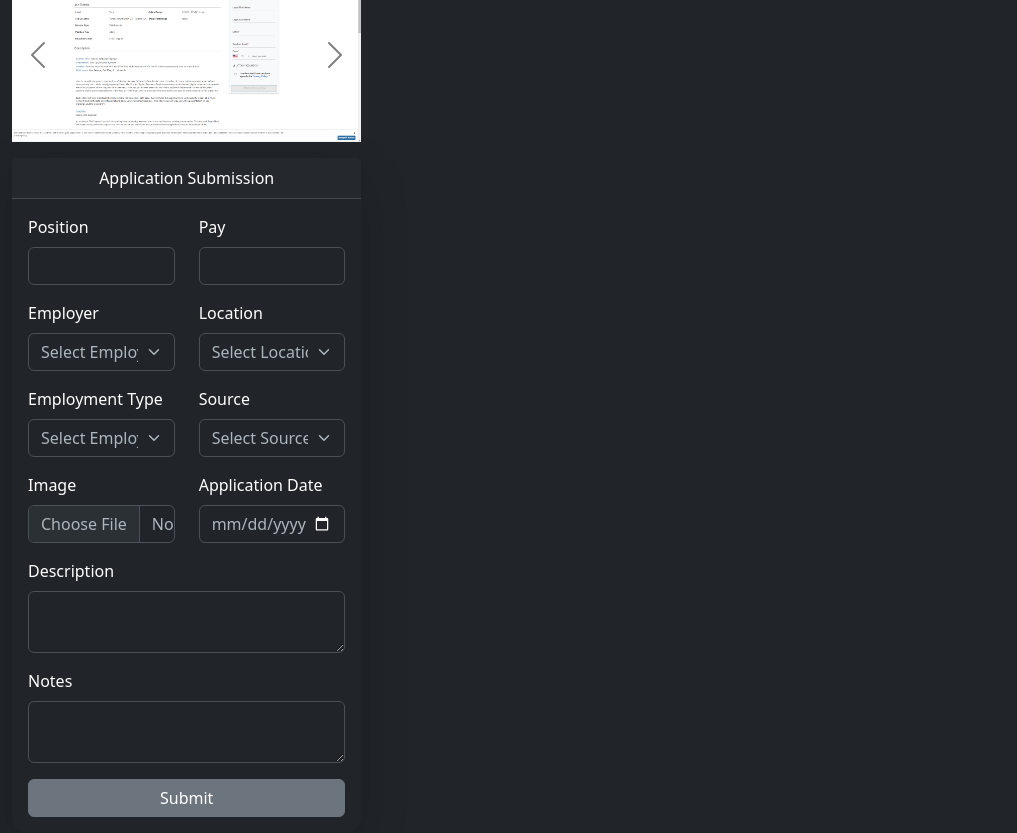
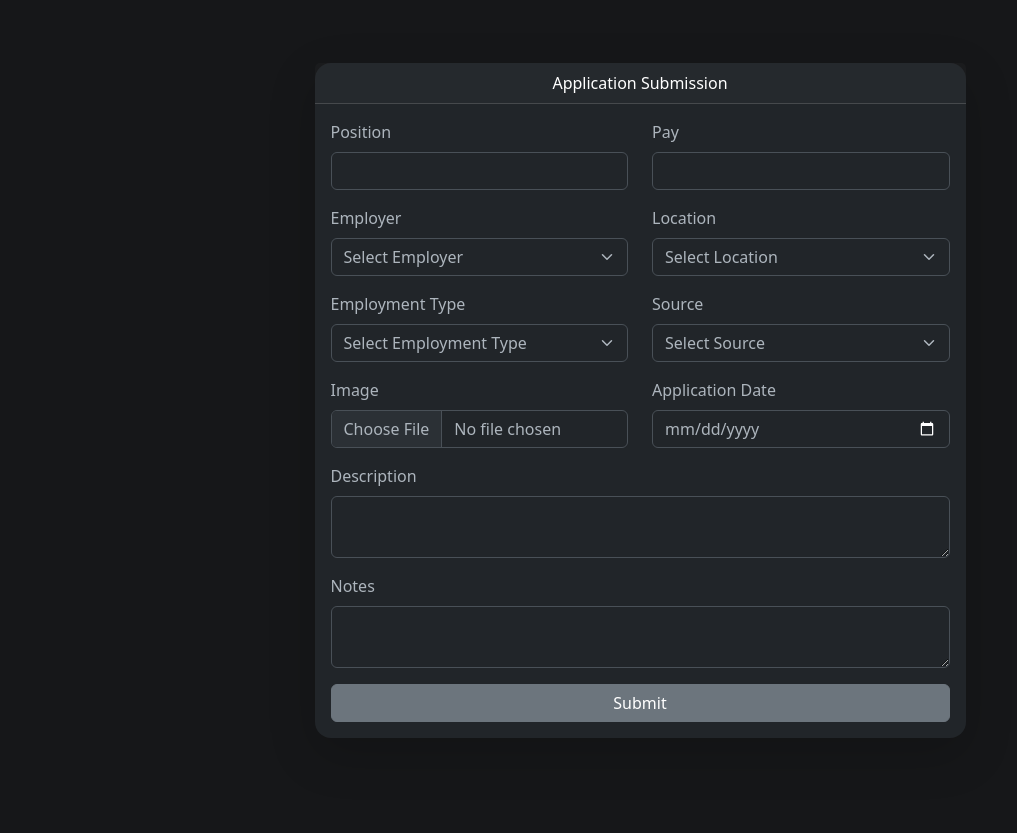
Before and after one commit to ale202008/ApplicationTracker, a Django app: page / in a window 1280 px wide. Shown: the whole page, without its empty margins (0-1017 px from the left). After the commit the page ends 738 px from the top, so only its background shows below. Run offline with Django 5.2, Linux system fonts and the light colour scheme; data comes from the database, SQL or seed files in the repository; both versions use the stored data as it was after the commit; style sheets or scripts are compiled from the project's sources; some libraries are stand-ins or nearby versions.

Commit message:
Added applications commit.

```diff
--- a/apptracker/static/scss/style.scss
+++ b/apptracker/static/scss/style.scss
@@ -0,0 +1,5 @@
+:root {
+    --white: #fff;
+}
+
+/* Classes that might be used  */
--- a/apptracker/templates/components/submissionform.html
+++ b/apptracker/templates/components/submissionform.html
@@ -1,8 +1,8 @@
-<div class="card rounded-4 border border-0 shadow-lg text-bg-dark">
+<div class="card bg-body rounded-4 border border-0 shadow-lg text-bg-dark">
     <div class="card-header text-center">
       Application Submission
     </div>
-    <form class="applicationForm p-3" enctype="multipart/form-data">
+    <form class="applicationForm text-body p-3" enctype="multipart/form-data">
       {% csrf_token %}
       <div class="row">
         {% comment %} left inputs {% endcomment %}
--- a/apptracker/templates/home.html
+++ b/apptracker/templates/home.html
@@ -3,20 +3,12 @@
 
 {% block content %}
 
-<div class="container-fluid">
+<div class="container-fluid bg-secondary-subtle">
     <div class="row">
-        <div class="col-md-5 d-flex align-items-center vh-100">
-            <div class="row align-items-center">
-                <div class="col-md-12 mb-3" style="width: 70%;">
-                    {% include 'components/applicationcarousel.html' %}
-                </div>
-                <div class="col-md-12" style="width: 70%;">
-                    {% include 'components/submissionform.html' %}
-                </div>
+        <div class="col-md-12 d-flex align-items-center vh-100">
+            <div class="mx-auto">
+                {% include 'components/submissionform.html' %}
             </div>
-        </div>
-
-        <div class="col-md-7">
         </div>
     </div>
 </div>
--- a/tracker/settings.py
+++ b/tracker/settings.py
@@ -134,6 +134,7 @@ COMPRESS_ENABLED=True
 COMPRESS_PRECOMPILERS = (
     ('text/x-scss', 'django_libsass.SassCompiler'),
 )
+SCSS_CACHE = os.path.join(STATIC_ROOT, 'cache')
 
 MEDIA_URL = '/media/'
 MEDIA_ROOT = os.path.join(BASE_DIR.joinpath("apptracker"), 'media')
```
Also changed, not shown: apptracker/media/anglehealthappl(04-18-24).png (added), apptracker/media/bigtoeposeappl(04-18-24).png (added), apptracker/media/canonicalappl(04-18-24).png (added), apptracker/media/oracleappl(04-18-24).png (added), db.sqlite3, 1 other file.
